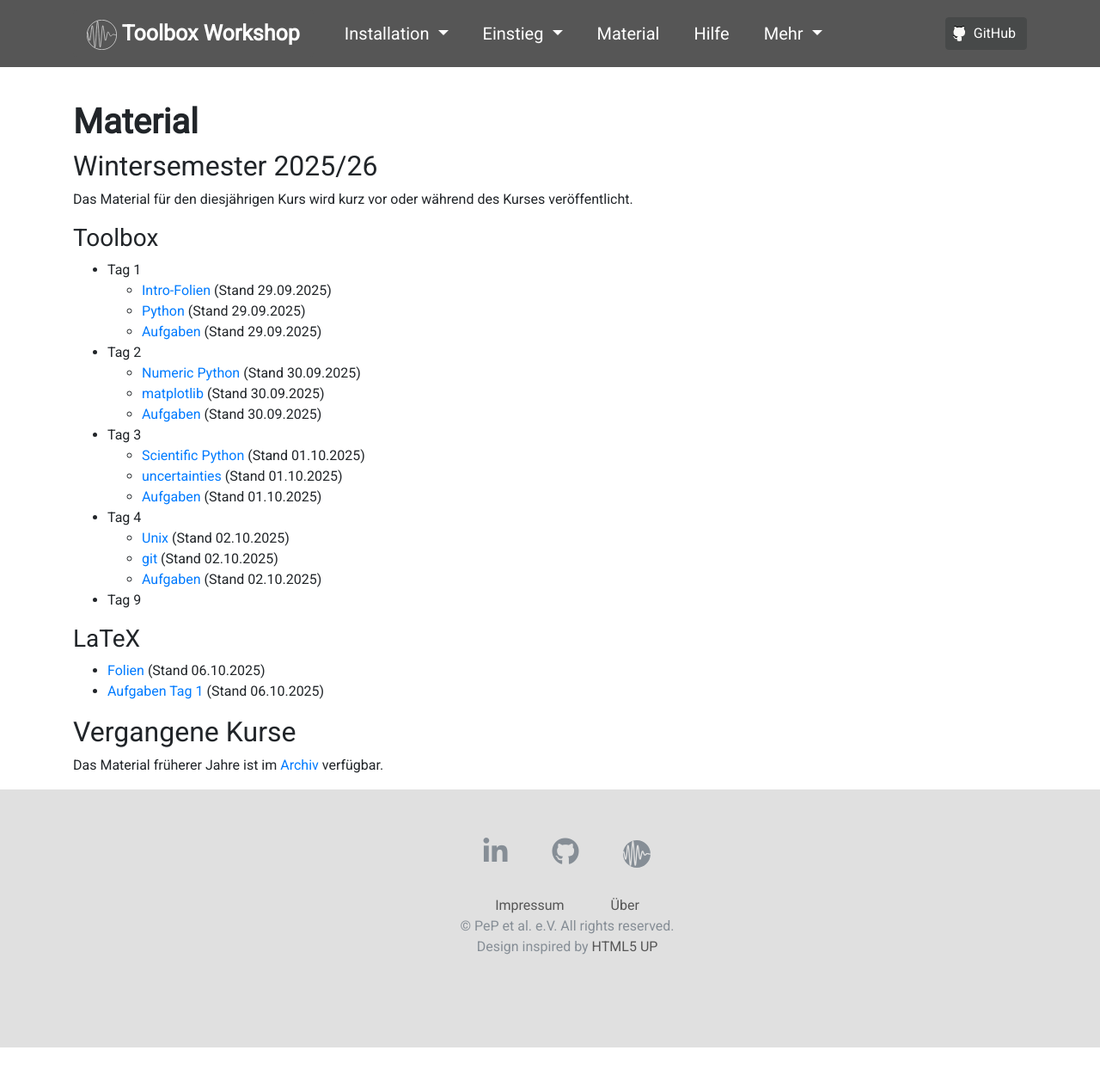
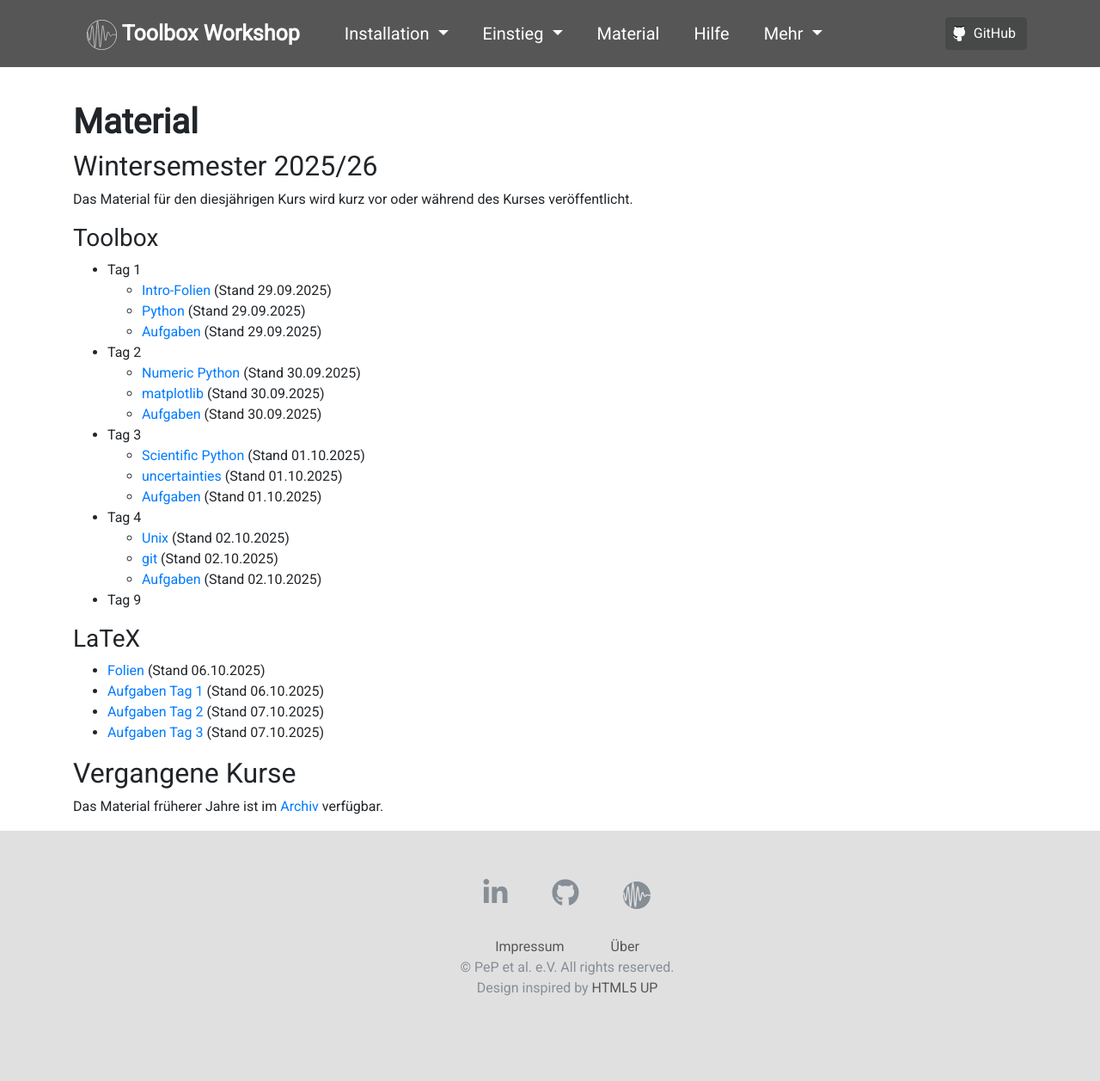
Before and after one commit to pep-dortmund/homepage-toolbox, a Jekyll site: the page built from notes.md, in a window 1280 px wide and 1266 px high. Shown: the top 1257 px of the window at 86% size. Built offline with Jekyll 4.4.1, drawn with Linux system fonts in a browser that asks for light colours; nearby versions of some CDN libraries.

Commit message:
material 2025 LaTeX day 2

```diff
--- a/notes.md
+++ b/notes.md
@@ -34,8 +34,8 @@ Kurses veröffentlicht.
 ### LaTeX
 - [Folien](/files/archive/current/latex.pdf){:target="_blank"} (Stand 06.10.2025)
 - [Aufgaben Tag 1](/files/archive/current/exercises-latex-1.zip) (Stand 06.10.2025)
-<!-- - [Aufgaben Tag 2](/files/archive/current/exercises-latex-2.zip) (Stand 29.09.2024) -->
-<!-- - [Aufgaben Tag 3](/files/archive/current/exercises-latex-3.zip) (Stand 01.10.2024) -->
+- [Aufgaben Tag 2](/files/archive/current/exercises-latex-2.zip) (Stand 07.10.2025)
+- [Aufgaben Tag 3](/files/archive/current/exercises-latex-3.zip) (Stand 07.10.2025)
 <!-- - [Aufgaben Tag 4](/files/archive/current/exercises-latex-4.zip) (Stand 02.10.2024) -->
 <!-- - <a href="https://github.com/pep-dortmund/toolbox-workshop-protocol-template" target="_blank">LaTeX Vorlage für Protokolle</a> -->
 
```
Also changed, not shown: 2 other files.
